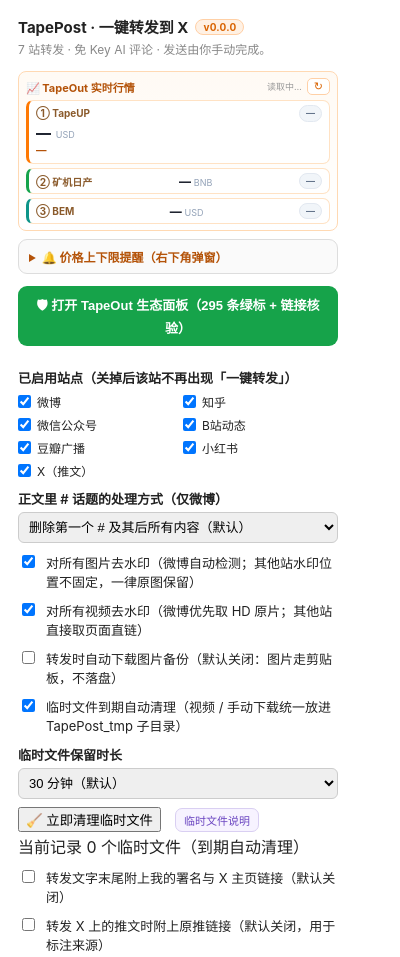
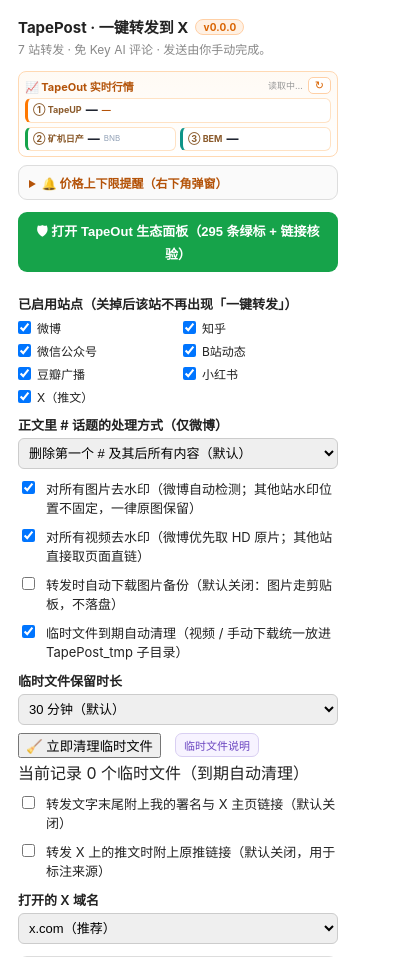
Before and after one commit to kenter1643/TapePost, a browser extension: page popup.html in a window 400 px wide. Shown: the top 957 px of the page. Drawn offline with Linux system fonts and the light colour scheme.

Commit message:
TapePost 1.4.26: 行情区压成两行，UP 单行 + 矿机/BEM 并排
- TapeUP 由三行压成一行：K线动态价 + 完整三数串（涨跌红绿着色），徽标只在缓存时提示
- ② 矿机日产 / ③ BEM 并排为第二行；去掉矿机挂单参考价口径文字
- 行内放不下时整块换行，不裁切；数据来源/权限/域名不变
- 打包 store/TapePost_1.4.26_store.zip

```diff
--- a/content.js
+++ b/content.js
@@ -14,7 +14,7 @@ const WBX_VERSION = (function () {
       if (m && m.version) return 'v' + m.version;
     }
   } catch (e) {}
-  return 'v1.4.25';
+  return 'v1.4.26';
 })();
 
 // 内置账号信息由 account.js 提供；独立运行/单元测试时保留同样的兜底值
@@ -1052,7 +1052,7 @@ function injectIntoCard(card) {
   btn.className = 'wbx-repost-btn';
   btn.type = 'button';
   btn.textContent = '一键转发';
-  btn.title = 'TapePost · 整理正文与配图，手动发送到 X · v1.4.25';
+  btn.title = 'TapePost · 整理正文与配图，手动发送到 X · v1.4.26';
   btn.addEventListener('click', (e) => {
     e.preventDefault();
     e.stopPropagation();
@@ -1643,7 +1643,7 @@ function injectPromoBar(c) {
     b.type = 'button';
     b.className = 'wbx-promo-btn wbx-promo-single';
     b.textContent = 'T';
-    b.title = 'TapePost v1.4.25 · 点一下随机带入一句推广，再点换一句（不重复、不动正文）；右键去掉推广句';
+    b.title = 'TapePost v1.4.26 · 点一下随机带入一句推广，再点换一句（不重复、不动正文）；右键去掉推广句';
     // 保住 contenteditable 的焦点与选区：mousedown 默认行为会让按钮抢焦点，
     // 之后 insertText 就写不进这个回复框了（真机「文字没写对」的根因之一）。
     b.addEventListener('mousedown', (e) => { if (e.preventDefault) e.preventDefault(); });
--- a/popup.html
+++ b/popup.html
@@ -81,39 +81,39 @@
     .info-foot button { width:100%;border:none;border-radius:8px;background:#6b46c1;color:#fff;
       font-size:12px;padding:8px;cursor:pointer; }
 
-    /* 1.4.24：极简行情区——只留数字，去掉来源标注、版本说明、明细行、采集明细。
-     * 三块仍上中下排列；UP 多一行完整显示「0.0264 BEM/UP · $0.3181 · +19.44%」，
-     * 矿机 / BEM 各压到一行。文字允许换行，绝不 nowrap 截断。 */
-    .tape-prices { margin:0 0 8px;padding:6px 7px;border:1px solid #ffd9b3;border-radius:8px;
+    /* 1.4.26：行情区压成两行——第一行 TapeUP 单行（动态价 + 页头三数整串），
+     * 第二行把 ② 矿机日产 / ③ BEM 并排。只留数字，整串不裁切：
+     * 行内放不下时整块挪到下一行，而不是省略号截断。 */
+    .tape-prices { margin:0 0 8px;padding:5px 6px;border:1px solid #ffd9b3;border-radius:8px;
       background:linear-gradient(180deg,#fffaf4,#fff); }
-    .price-head { display:flex;align-items:center;gap:5px;margin:0 0 5px; }
+    .price-head { display:flex;align-items:center;gap:5px;margin:0 0 4px; }
     .price-head strong { flex:1;font-size:11px;color:#b45309; }
     .price-head span { font-size:9px;color:#999; }
     .price-head button { border:1px solid #ffd0a6;background:#fff;color:#d96300;border-radius:5px;
       font-size:11px;padding:0 6px;cursor:pointer;line-height:1.4; }
     .price-head button:hover { background:#fff1e4; }
-    .price-grid { display:grid;grid-template-columns:1fr;gap:4px; } /* 单列＝上中下三块 */
-    .price-card { display:block;width:100%;min-width:0;box-sizing:border-box;padding:4px 7px;
-      border:1px solid #ffe2c4;border-left:3px solid #ff7800;border-radius:7px;
+    .price-grid { display:flex;flex-direction:column;gap:4px; }       /* 两行：UP / 矿机+BEM */
+    .pc-pair { display:grid;grid-template-columns:1fr 1fr;gap:4px; }   /* ②③ 合并成一行 */
+    .price-card { display:block;width:100%;min-width:0;box-sizing:border-box;padding:3px 5px;
+      border:1px solid #ffe2c4;border-left:3px solid #ff7800;border-radius:6px;
       background:#fff;text-align:left;cursor:pointer;font-family:inherit; }
     .price-card:hover { border-color:#ff9d3d;background:#fff7ed; }
     .price-card.pc-miner { border-left-color:#16a34a; }
     .price-card.pc-bem { border-left-color:#0d9488; }
-    .pc-top { display:flex;align-items:center;justify-content:space-between;gap:5px;flex-wrap:wrap; }
-    .pc-label { font-size:10px;font-weight:700;color:#8a5a2b;white-space:normal;overflow-wrap:anywhere; }
-    .pc-badge { flex:0 0 auto;max-width:46%;font-size:9px;font-weight:700;color:#64748b;
-      background:#f1f5f9;border:1px solid #e2e8f0;border-radius:20px;padding:1px 6px;
-      white-space:normal;overflow-wrap:anywhere;text-align:right;line-height:1.35; }
-    .pc-badge.up { color:#d93025;background:#fef2f2;border-color:#fecaca; }   /* 涨＝红（国内习惯） */
-    .pc-badge.down { color:#16a34a;background:#f0fdf4;border-color:#bbf7d0; } /* 跌＝绿 */
-    .pc-value-row { display:flex;align-items:baseline;gap:5px;flex-wrap:wrap;margin-top:2px; }
-    .pc-value { font-size:15px;font-weight:800;color:#1f2430;letter-spacing:-.2px;
-      white-space:normal;overflow-wrap:anywhere;line-height:1.25; }
-    .pc-value.sm { font-size:12px; }
-    .pc-inline { display:inline-flex;align-items:baseline;gap:3px; }
-    .pc-unit { font-size:9px;color:#94a3b8;white-space:normal;overflow-wrap:anywhere; }
-    .pc-sub { display:block;margin-top:2px;font-size:10.5px;font-weight:700;color:#b45309;
-      white-space:normal;overflow-wrap:anywhere;line-height:1.4; }
+    .pc-line { display:flex;align-items:center;gap:4px;flex-wrap:wrap;line-height:1.35; }
+    .pc-label { flex:0 0 auto;font-size:9px;font-weight:700;color:#8a5a2b;white-space:nowrap; }
+    .pc-value { font-size:12px;font-weight:800;color:#1f2430;white-space:nowrap; }
+    .pc-unit { font-size:8px;color:#94a3b8;white-space:nowrap; }
+    .pc-unit:empty { display:none; }
+    .pc-sub { font-size:9px;font-weight:700;color:#b45309;white-space:nowrap; }
+    .pc-sub .chg.up { color:#d93025; }   /* 涨＝红（国内习惯） */
+    .pc-sub .chg.down { color:#16a34a; } /* 跌＝绿 */
+    .pc-badge { flex:0 0 auto;margin-left:auto;font-size:8px;font-weight:700;color:#64748b;
+      background:#f1f5f9;border:1px solid #e2e8f0;border-radius:20px;padding:0 5px;
+      white-space:nowrap;line-height:1.35; }
+    .pc-badge:empty { display:none; }
+    .pc-badge.up { color:#d93025;background:#fef2f2;border-color:#fecaca; }
+    .pc-badge.down { color:#16a34a;background:#f0fdf4;border-color:#bbf7d0; }
 
     /* 1.4.13：价格上下限提醒设置 */
     details.price-set { margin:0 0 12px;border:1px solid #ddd;border-radius:9px;padding:8px 10px;background:#fafafa; }
@@ -134,10 +134,10 @@
   </style>
 </head>
 <body>
-  <h1>TapePost · 一键转发到 X <span class="appver" id="appVersion">v1.4.25</span></h1>
+  <h1>TapePost · 一键转发到 X <span class="appver" id="appVersion">v1.4.26</span></h1>
   <p class="sub">7 站转发 · 免 Key AI 评论 · 发送由你手动完成。</p>
 
-  <!-- 1.4.24：只留数字的上中下三块（① TapeUP / ② 矿机日产 / ③ BEM），点卡片进对应页面 -->
+  <!-- 1.4.26：两行紧凑行情（① TapeUP 单行 / ②③ 并排一行），只留数字，点卡片进对应页面 -->
   <section class="tape-prices" id="pricePanel">
     <div class="price-head">
       <strong>📈 TapeOut 实时行情</strong>
@@ -145,31 +145,32 @@
       <button id="priceRefresh" type="button" title="立即刷新行情">↻</button>
     </div>
     <div class="price-grid">
-      <button class="price-card pc-up" type="button" data-price-key="up" title="点击打开 TapeUP 交易页">
-        <span class="pc-top">
+      <button class="price-card pc-up" type="button" data-price-key="up" title="TapeUP：前面是 K 线动态价，后面是页头 BEM/UP 计价 · 美元折算价 · 24h 涨跌；点击进入交易页">
+        <span class="pc-line">
           <span class="pc-label">① TapeUP</span>
-          <span class="pc-badge" id="priceChangeUp">—</span>
-        </span>
-        <span class="pc-value-row">
           <span class="pc-value" id="priceValueUp">—</span>
-          <span class="pc-unit" id="priceUnitUp">USD</span>
-        </span>
-        <span class="pc-sub" id="priceSubUp">—</span>
-      </button>
-      <button class="price-card pc-miner" type="button" data-price-key="miner" title="点击打开矿机日产页">
-        <span class="pc-top">
-          <span class="pc-label">② 矿机日产</span>
-          <span class="pc-inline"><span class="pc-value sm" id="priceValueMiner">—</span><span class="pc-unit" id="priceUnitMiner">BNB</span></span>
-          <span class="pc-badge" id="priceChangeMiner">—</span>
+          <span class="pc-sub" id="priceSubUp">—</span>
+          <span class="pc-badge" id="priceChangeUp"></span>
         </span>
       </button>
-      <button class="price-card pc-bem" type="button" data-price-key="bem" title="点击打开 BEM 数据页">
-        <span class="pc-top">
-          <span class="pc-label">③ BEM</span>
-          <span class="pc-inline"><span class="pc-value sm" id="priceValueBem">—</span><span class="pc-unit" id="priceUnitBem">USD</span></span>
-          <span class="pc-badge" id="priceChangeBem">—</span>
-        </span>
-      </button>
+      <div class="pc-pair">
+        <button class="price-card pc-miner" type="button" data-price-key="miner" title="矿机日产价（BNB）；点击进入对应页面">
+          <span class="pc-line">
+            <span class="pc-label">② 矿机日产</span>
+            <span class="pc-value" id="priceValueMiner">—</span>
+            <span class="pc-unit" id="priceUnitMiner">BNB</span>
+            <span class="pc-badge" id="priceChangeMiner"></span>
+          </span>
+        </button>
+        <button class="price-card pc-bem" type="button" data-price-key="bem" title="$BEM 现价（USD）；点击进入对应页面">
+          <span class="pc-line">
+            <span class="pc-label">③ BEM</span>
+            <span class="pc-value" id="priceValueBem">—</span>
+            <span class="pc-unit" id="priceUnitBem"></span>
+            <span class="pc-badge" id="priceChangeBem"></span>
+          </span>
+        </button>
+      </div>
     </div>
   </section>
 
```
Also changed, not shown: docs/privacy.html (+1 -0 lines), panel.html (+1 -1 lines), popup.js (+24 -11 lines), manifest.json, 2 other files.
